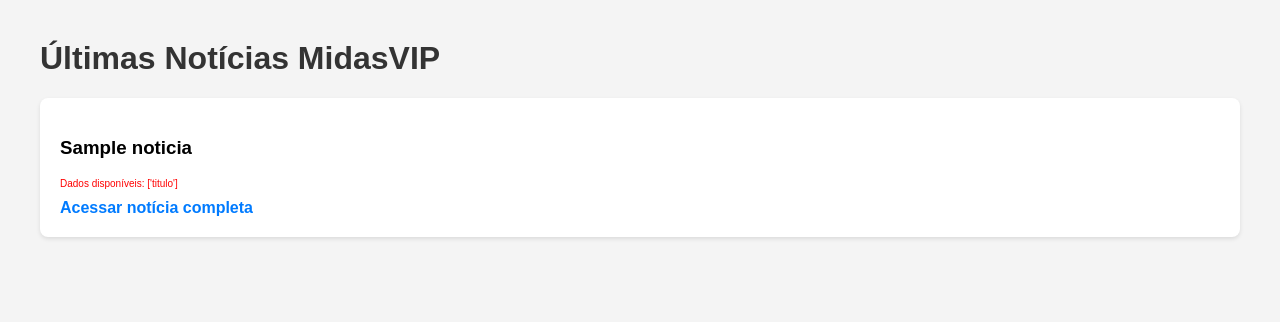
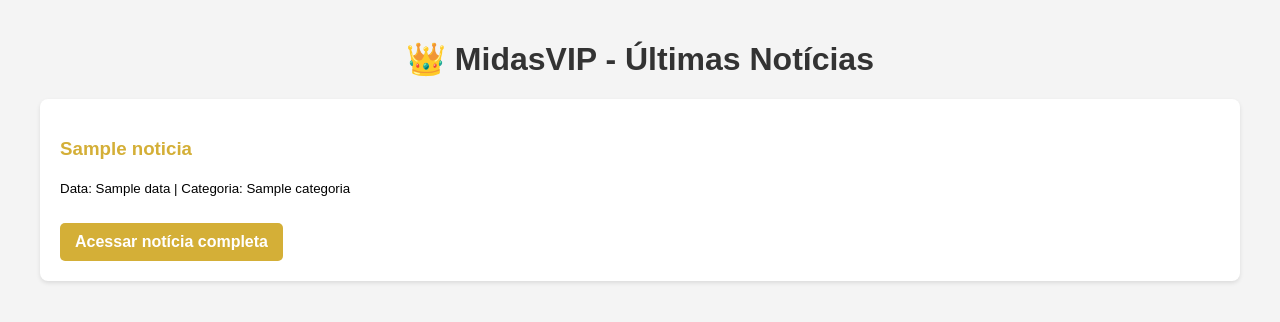
Before and after one commit to roney-midasvip/midasvip, a Flask app: template templates/index.html in a window 1280 px wide. Shown: the top 322 px of the page. Run offline with Flask 3, Linux system fonts and the light colour scheme; the template is opened without the code that fills it: most values are stand-ins (such as "Sample title", 1, 10 or a date in 2020).

Commit message:
Add files via upload

```diff
--- a/templates/index.html
+++ b/templates/index.html
@@ -4,26 +4,34 @@
     <meta charset="UTF-8">
     <title>MidasVIP - Notícias</title>
     <style>
-        body { font-family: Arial, sans-serif; margin: 40px; background-color: #f4f4f4; }
+        body { font-family: 'Arial', sans-serif; margin: 40px; background-color: #f4f4f4; }
         .noticia-card { background: white; padding: 20px; margin-bottom: 20px; border-radius: 8px; box-shadow: 0 2px 4px rgba(0,0,0,0.1); }
-        h1 { color: #333; }
-        a { color: #007bff; text-decoration: none; font-weight: bold; }
-        a:hover { text-decoration: underline; }
-        .debug-info { color: red; font-size: 10px; }
+        h1 { color: #333; text-align: center; }
+        h3 { color: #d4af37; } /* Dourado para o título */
+        a {
+            display: inline-block;
+            margin-top: 10px;
+            color: #ffffff;
+            background-color: #d4af37; /* Botão dourado */
+            padding: 10px 15px;
+            text-decoration: none;
+            font-weight: bold;
+            border-radius: 5px;
+        }
+        a:hover { background-color: #b8860b; }
     </style>
 </head>
 <body>
 
-    <h1>Últimas Notícias MidasVIP</h1>
+    <h1>👑 MidasVIP - Últimas Notícias</h1>
 
     {% for noticia in noticias %}
     <div class="noticia-card">
         <h3>{{ noticia.titulo }}</h3>
+        <p><small>Data: {{ noticia.data }} | Categoria: {{ noticia.categoria }}</small></p>
 
-        <!-- Esta linha vai te mostrar exatamente quais nomes existem no seu banco -->
-        <p class="debug-info">Dados disponíveis: {{ noticia.keys() }}</p>
-
-        <a href="{{ noticia.link if noticia.link else noticia.url }}" target="_blank">Acessar notícia completa</a>
+        <!-- O link agora usa a coluna correta 'link_noticia' -->
+        <a href="{{ noticia.link_noticia }}" target="_blank">Acessar notícia completa</a>
     </div>
     {% endfor %}
 
```
